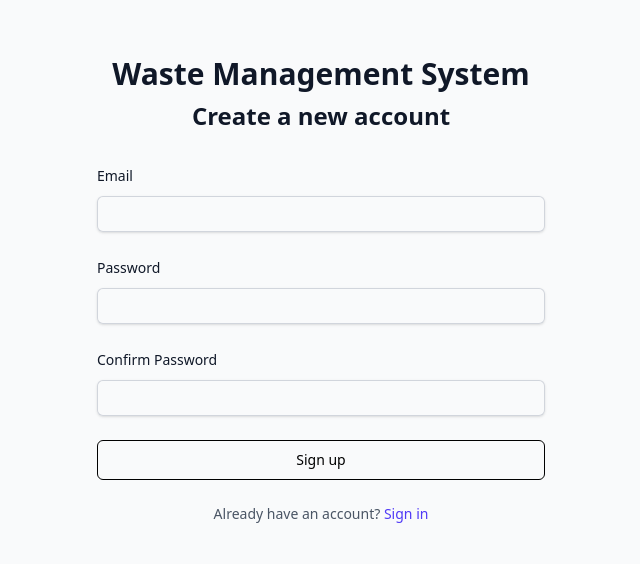
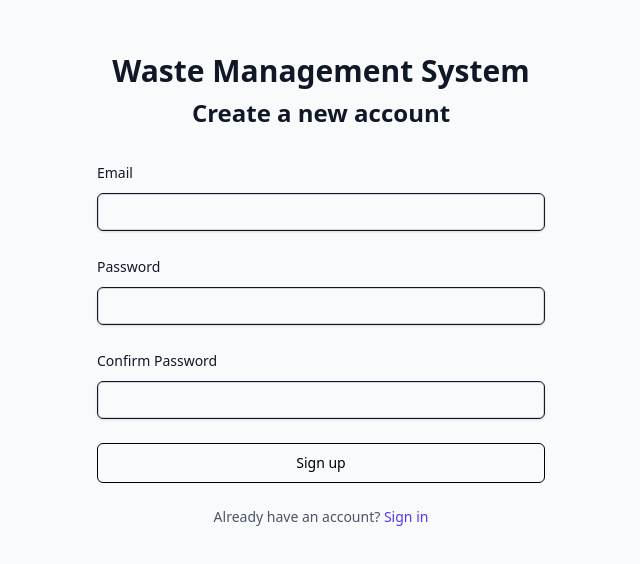
Before and after one commit to DonKisaka/Food-waste-management-system, a Next.js app in the folder frontend/: page /signup in a window 1280 px wide. Shown: the part 110-674 px from the top of the page, without its empty margins (319-959 px from the left). Built offline with nearby package versions, Linux system fonts and the light colour scheme; no server answers.

Commit message:
Added a border

```diff
--- a/frontend/app/(auth)/signin/page.tsx
+++ b/frontend/app/(auth)/signin/page.tsx
@@ -75,7 +75,7 @@ const SignInPage = () => {
                required
                disabled={isPending}
                aria-describedby='email-error'
-               className={state?.errors?.email ? 'border-red-500' : 'border-gray-300'} />
+               className={state?.errors?.email ? 'border-red-500' : 'border border-input bg-background hover:bg-accent hover:text-accent-foreground w-full hover:bg-gray-100 cursor-pointer'} />
                {state?.errors?.email && (
                 <p id='email-error' className='text-red-500 text-sm'>
                   {state.errors.email[0]}
@@ -93,7 +93,7 @@ const SignInPage = () => {
                required
                disabled={isPending}
                aria-describedby='password-error'
-               className={state?.errors?.password ? 'border-red-500' : 'border-gray-300 '} />
+               className={state?.errors?.password ? 'border-red-500' : 'border border-input bg-background hover:bg-accent hover:text-accent-foreground w-full hover:bg-gray-100 cursor-pointer'} />
                {state?.errors?.password && (
                 <p id='password-error' className='text-red-500 text-sm'>
                   {state.errors.password[0]}
--- a/frontend/app/(auth)/signup/page.tsx
+++ b/frontend/app/(auth)/signup/page.tsx
@@ -72,7 +72,7 @@ const SignUpPage = () => {
                   required
                   disabled={isPending}
                   aria-describedby="email-error"
-                  className={state?.errors?.email ? 'border-red-500' : 'border-gray-300'}
+                  className={state?.errors?.email ? 'border-red-500' : 'border border-input bg-background hover:bg-accent hover:text-accent-foreground w-full hover:bg-gray-100 cursor-pointer'}
                 />
                 {state?.errors?.email && (
                   <p id="email-error" className="text-sm text-red-500">
@@ -91,7 +91,7 @@ const SignUpPage = () => {
                   required
                   disabled={isPending}
                   aria-describedby="password-error"
-                  className={state?.errors?.password ? 'border-red-500' : 'border-gray-300'}
+                  className={state?.errors?.password ? 'border-red-500' : 'border border-input bg-background hover:bg-accent hover:text-accent-foreground w-full hover:bg-gray-100 cursor-pointer'}
                 />
                 {state?.errors?.password && (
                   <p id="password-error" className="text-sm text-red-500">
@@ -110,7 +110,7 @@ const SignUpPage = () => {
                   required
                   disabled={isPending}
                   aria-describedby="confirmPassword-error"
-                  className={state?.errors?.confirmPassword ? 'border-red-500' : 'border-gray-300'}
+                  className={state?.errors?.confirmPassword ? 'border-red-500' : 'border border-input bg-background hover:bg-accent hover:text-accent-foreground w-full hover:bg-gray-100 cursor-pointer'}
                 />
                 {state?.errors?.confirmPassword && (
                   <p id="confirmPassword-error" className="text-sm text-red-500">
```
